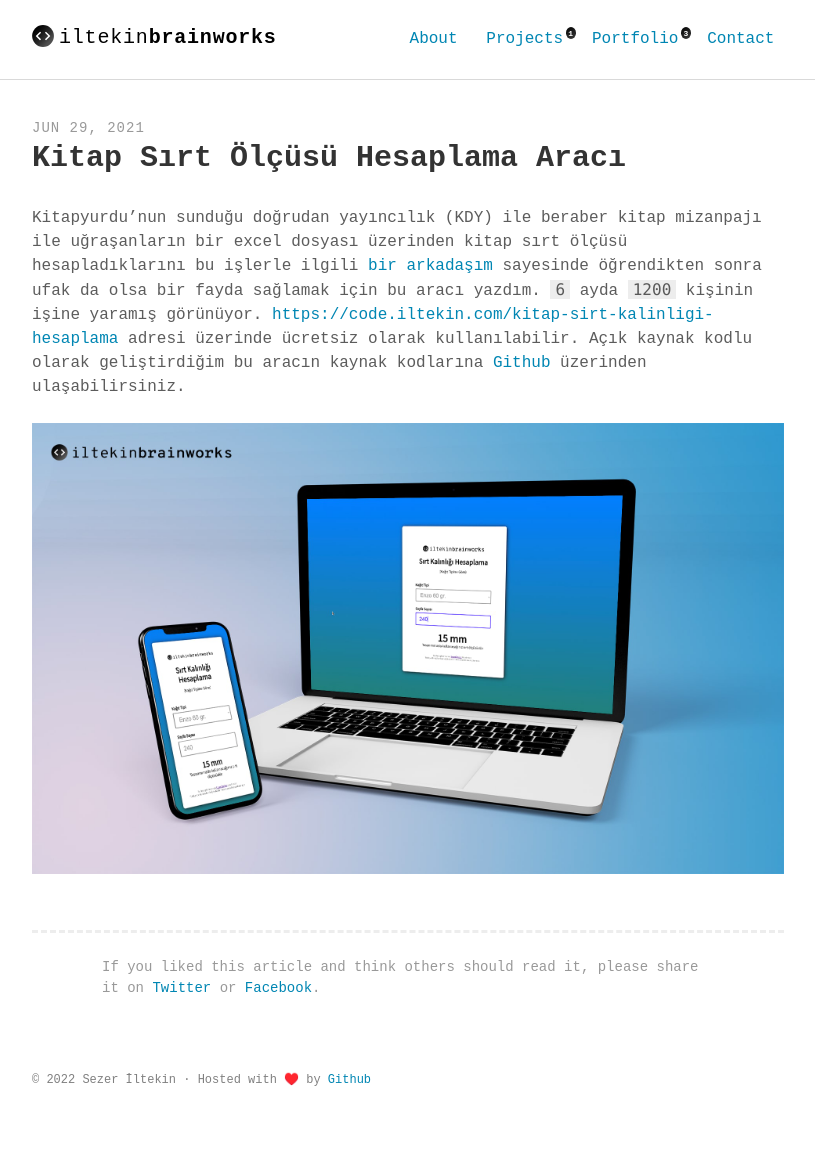
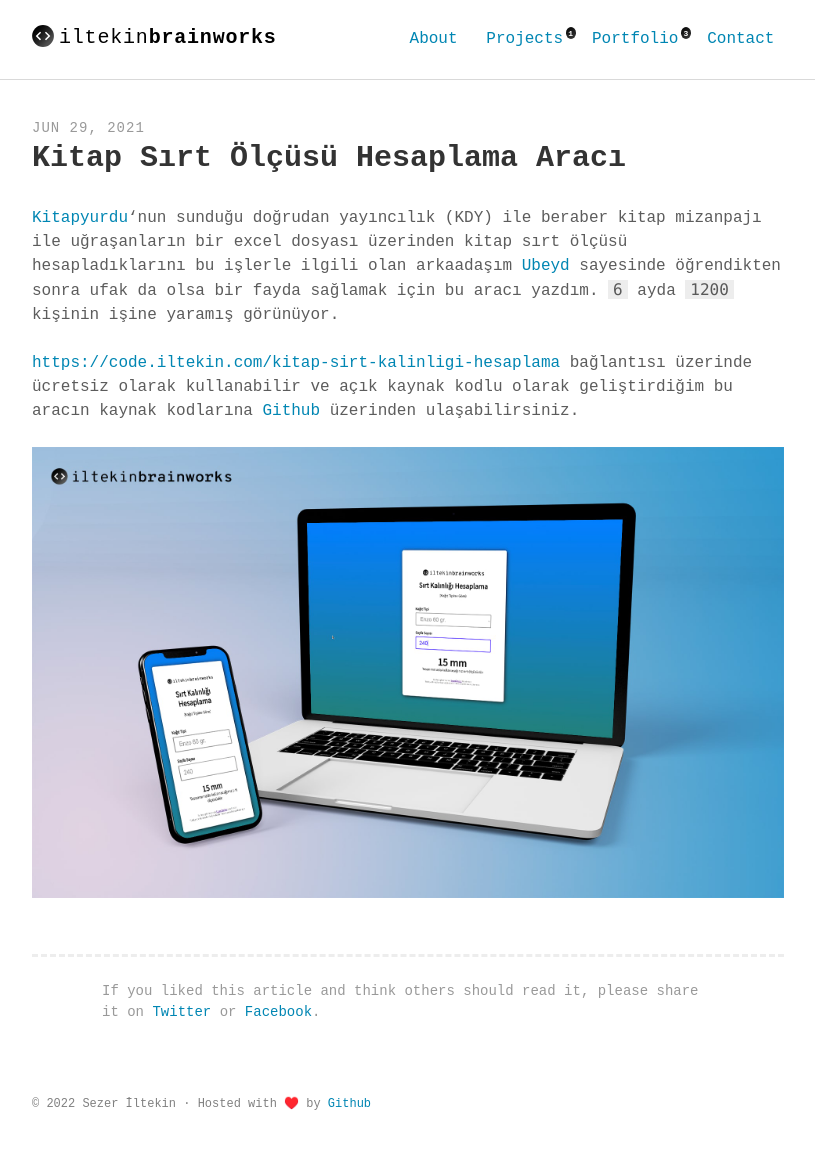
Before and after one commit to iltekin/iltekin.github.io, a Jekyll site: the page built from _projects/2021-06-29-kitap-sirt-olcusu-hesaplama-araci.md, in a window 1280 px wide. Shown: the whole page, without its empty margins (232-1047 px from the left). Built offline with Jekyll 4.4.1, drawn with Linux system fonts in a browser that asks for light colours; some web fonts are replaced; before the commit the page ends 1137 px from its top, so only the background shows below that.

Commit message:
project edited

```diff
--- a/_projects/2021-06-29-kitap-sirt-olcusu-hesaplama-araci.md
+++ b/_projects/2021-06-29-kitap-sirt-olcusu-hesaplama-araci.md
@@ -7,7 +7,8 @@
 images: 000
 ---
 
-Kitapyurdu'nun sunduğu doğrudan yayıncılık (KDY) ile beraber kitap mizanpajı ile uğraşanların bir excel dosyası üzerinden kitap sırt ölçüsü hesapladıklarını bu işlerle ilgili [bir arkadaşım](https://adamkarga.net) sayesinde öğrendikten sonra ufak da olsa bir fayda sağlamak için bu aracı yazdım. `6` ayda `1200` kişinin işine yaramış görünüyor.
-[https://code.iltekin.com/kitap-sirt-kalinligi-hesaplama]() adresi üzerinde ücretsiz olarak kullanılabilir. Açık kaynak kodlu olarak geliştirdiğim bu aracın kaynak kodlarına [Github](https://github.com/iltekin/book-spine-calculator) üzerinden ulaşabilirsiniz.
+[Kitapyurdu](https://kitapyurdu.com)'nun sunduğu doğrudan yayıncılık (KDY) ile beraber kitap mizanpajı ile uğraşanların bir excel dosyası üzerinden kitap sırt ölçüsü hesapladıklarını bu işlerle ilgili olan arkaadaşım [Ubeyd](https://adamkarga.net) sayesinde öğrendikten sonra ufak da olsa bir fayda sağlamak için bu aracı yazdım. `6` ayda `1200` kişinin işine yaramış görünüyor.
+
+[https://code.iltekin.com/kitap-sirt-kalinligi-hesaplama]() bağlantısı üzerinde ücretsiz olarak kullanabilir ve açık kaynak kodlu olarak geliştirdiğim bu aracın kaynak kodlarına [Github](https://github.com/iltekin/book-spine-calculator) üzerinden ulaşabilirsiniz.
 
 ![001](../images/001/001.jpg)
```
